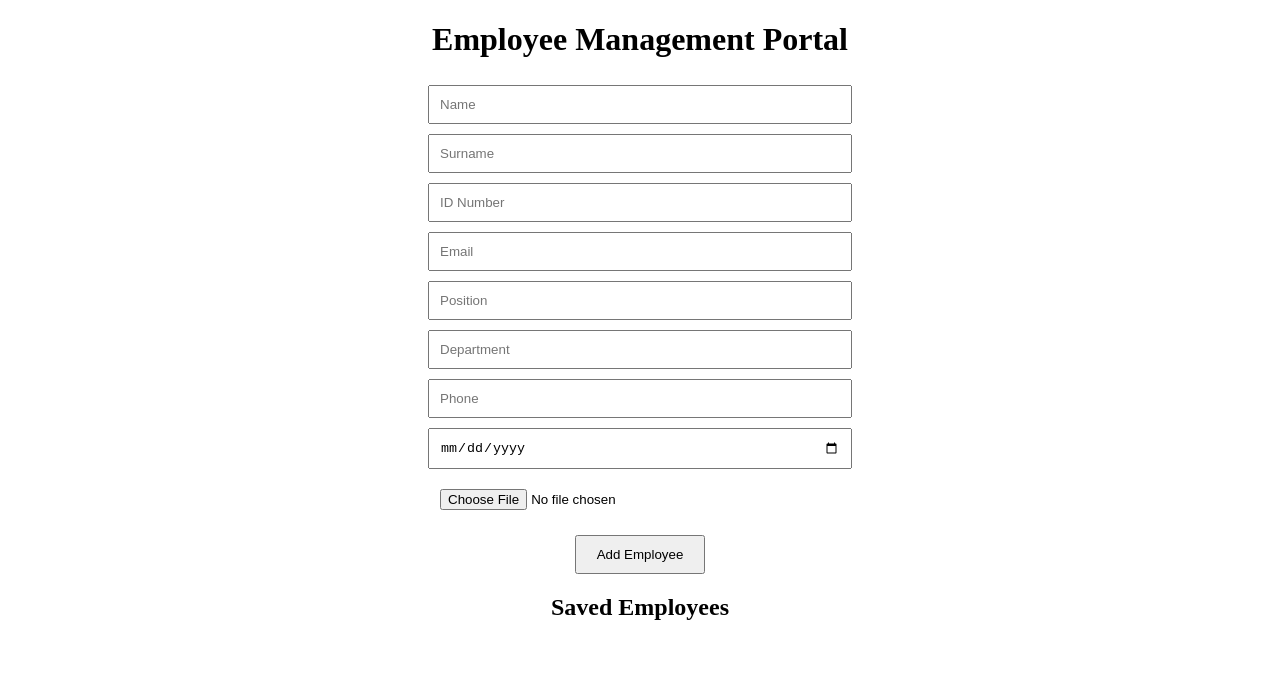
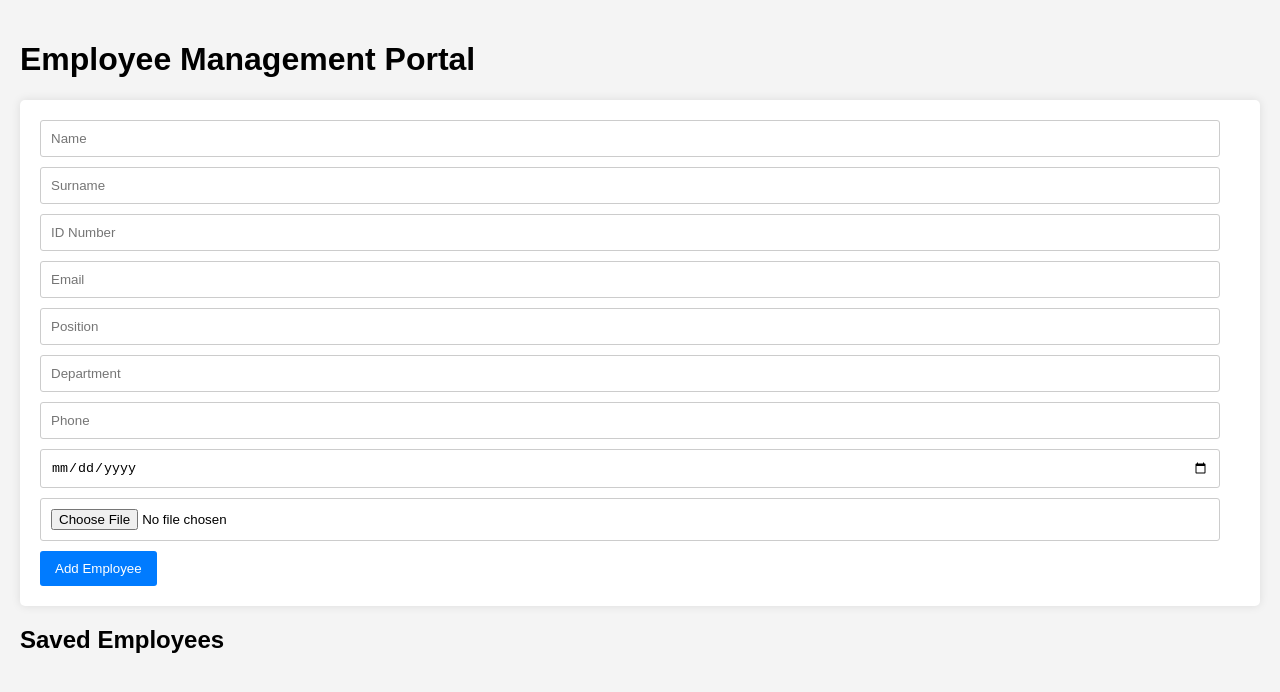
Before and after one commit to Chad96/React-Employee-App, a React (Create React App) app: page / in a window 1280 px wide. Shown: the top 692 px of the page. Built offline with nearby package versions, Linux system fonts and the light colour scheme.

Commit message:
css update

```diff
--- a/package.json
+++ b/package.json
@@ -12,7 +12,7 @@
     "react": "^18.3.1",
     "react-dom": "^18.3.1",
     "react-router": "^6.0.0",
-    "react-router-dom": "^6.0.0",
+    "react-router-dom": "^6.25.1",
     "react-scripts": "5.0.1",
     "web-vitals": "^2.1.4"
   },
--- a/src/styles.css
+++ b/src/styles.css
@@ -1,51 +1,216 @@
 /* src/styles.css */
-.App {
+
+body {
+  font-family: Arial, sans-serif;
+  background-color: #f4f4f4;
+  margin: 0;
+  padding: 0;
+}
+
+header {
+  background-color: #007bff;
+  color: white;
+  padding: 10px 20px;
   text-align: center;
 }
 
+header h1 {
+  margin: 0;
+}
+
+.search-container {
+  position: relative;
+  display: inline-block;
+  margin-top: 10px;
+}
+
+.search-container input {
+  padding: 10px 30px; /* Adjusted padding to accommodate icon */
+  width: 100%; /* Full width */
+  max-width: 300px;
+  border-radius: 3px;
+  border: none;
+}
+
+.search-container .search-icon {
+  position: absolute;
+  top: 50%;
+  left: 10px;
+  transform: translateY(-50%);
+  color: #007bff;
+}
+
+.App {
+  padding: 20px;
+}
+
 form {
+  background-color: white;
+  padding: 20px;
+  margin-bottom: 20px;
+  border-radius: 5px;
+  box-shadow: 0 0 10px rgba(0, 0, 0, 0.1);
+}
+
+form input {
+  display: block;
+  width: calc(100% - 20px); /* Adjusted width for better alignment */
+  margin-bottom: 10px;
+  padding: 10px;
+  border: 1px solid #ccc;
+  border-radius: 3px;
+  box-sizing: border-box; /* Ensure padding and border width are included in width calculation */
+}
+
+form button {
+  background-color: #007bff;
+  color: white;
+  border: none;
+  padding: 10px 15px;
+  cursor: pointer;
+  border-radius: 3px;
+}
+
+form button:hover {
+  background-color: #0056b3;
+}
+
+.employee-list {
+  display: flex;
+  flex-wrap: wrap;
+  justify-content: space-between; /* Add space between the cards */
+}
+
+.employee-card {
+  background-color: white;
+  padding: 20px;
+  border-radius: 5px;
+  box-shadow: 0 0 10px rgba(0, 0, 0, 0.1);
+  width: calc(33.333% - 20px); /* Adjust width to fit 3 cards */
+  margin-bottom: 20px; /* Add margin between rows */
   display: flex;
   flex-direction: column;
   align-items: center;
 }
 
-input {
-  margin: 5px;
-  padding: 10px;
-  width: 80%;
-  max-width: 400px;
+.employee-card img {
+  width: 100px;
+  height: 100px;
+  object-fit: cover;
+  border-radius: 50%;
+  margin-bottom: 10px;
 }
 
-button {
-  padding: 10px 20px;
-  margin-top: 10px;
+.employee-card h2 {
+  margin: 10px 0;
+  text-align: center;
 }
 
-ul {
+.employee-card p {
+  margin: 5px 0;
+  text-align: center;
+}
+
+.employee-card button {
+  background-color: #dc3545;
+  color: white;
+  border: none;
+  padding: 8px 12px; /* Adjusted padding for better appearance */
+  cursor: pointer;
+  border-radius: 3px;
+  margin-top: 10px; /* Margin for better spacing */
+}
+
+.employee-card button:hover {
+  background-color: #c82333;
+}
+
+.database-modal {
+  position: fixed;
+  top: 20%;
+  left: 50%;
+  transform: translate(-50%, -20%);
+  background-color: white;
+  padding: 20px;
+  box-shadow: 0 2px 10px rgba(0, 0, 0, 0.1);
+  z-index: 1000;
+  width: 80%; /* Adjust width to make the modal more responsive */
+  max-width: 500px; /* Maximum width for the modal */
+  border-radius: 5px;
+}
+
+.database-modal h2 {
+  margin-top: 0;
+}
+
+.database-modal ul {
   list-style: none;
   padding: 0;
 }
 
-li {
-  border: 1px solid #ccc;
-  margin: 10px;
-  padding: 10px;
-  display: flex;
-  flex-direction: column;
-  align-items: center;
+.database-modal li {
+  margin: 5px 0;
 }
 
-img {
-  border-radius: 50%;
-  margin-bottom: 10px;
+nav {
+  margin: 20px 0;
 }
 
+nav a {
+  margin: 0 10px;
+  text-decoration: none;
+  color: #007bff;
+}
+
+nav a:hover {
+  text-decoration: underline;
+}
+
+/* Styles for responsiveness */
 @media (max-width: 768px) {
-  input {
-    width: 90%;
+  .employee-card {
+    width: calc(50% - 20px); /* Adjust width to fit 2 cards */
+    padding: 12px;
+    margin: 12px;
   }
 
-  button {
-    width: 90%;
+  .employee-card h2 {
+    font-size: 1.25em;
+  }
+
+  .employee-card p {
+    font-size: 0.9em;
+    word-wrap: break-word; /* Ensure text wraps inside the card */
+    overflow-wrap: break-word; /* Ensure text wraps inside the card */
+  }
+
+  .employee-card button {
+    padding: 6px 12px;
+    margin: 6px;
+    font-size: 0.9em;
   }
 }
+
+@media (max-width: 480px) {
+  .employee-card {
+    width: calc(100% - 20px); /* Adjust width to fit 1 card */
+    padding: 8px;
+    margin: 8px;
+  }
+
+  .employee-card h2 {
+    font-size: 1em;
+  }
+
+  .employee-card p {
+    font-size: 0.8em;
+    word-wrap: break-word; /* Ensure text wraps inside the card */
+    overflow-wrap: break-word; /* Ensure text wraps inside the card */
+  }
+
+  .employee-card button {
+    padding: 4px 8px;
+    margin: 4px;
+    font-size: 0.8em;
+  }
+}
```
Also changed, not shown: 1 other file (tests, documents, lock files or other folders).
